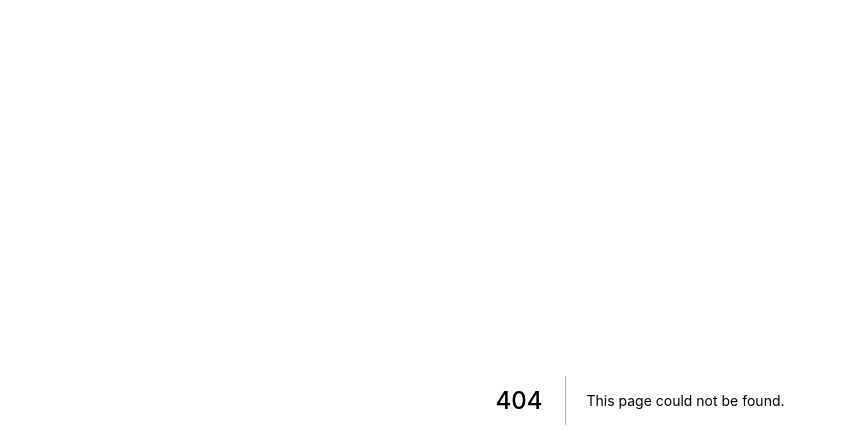
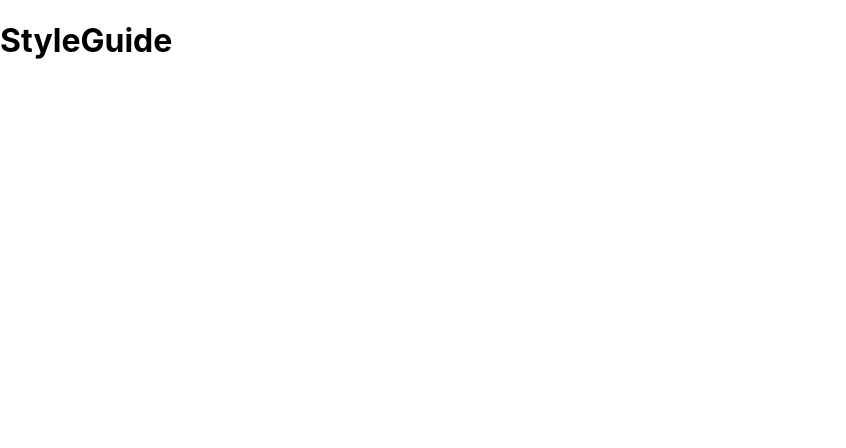
Before and after one commit to jacwynn/coffee-roasters, a Next.js app: page /styleguide in a window 1280 px wide. Before the commit this address had no page. Shown: the top 448 px of the page, without its empty margins (0-846 px from the left). Built offline with nearby package versions, Linux system fonts and the light colour scheme.

Commit message:
add styleguide page

```diff
--- /dev/null
+++ b/src/pages/styleguide.js
@@ -0,0 +1,9 @@
+const StyleGuide = () => {
+    return (
+        <div>
+            <h1>StyleGuide</h1>
+        </div>
+    )
+}
+
+export default StyleGuide
```
